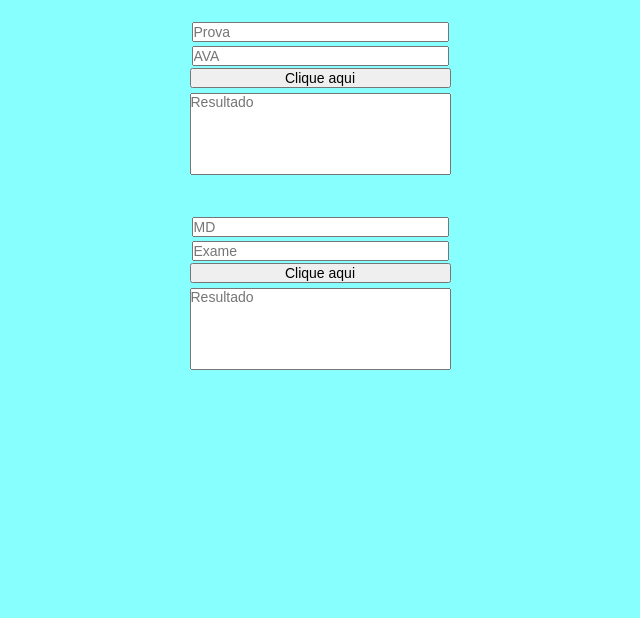
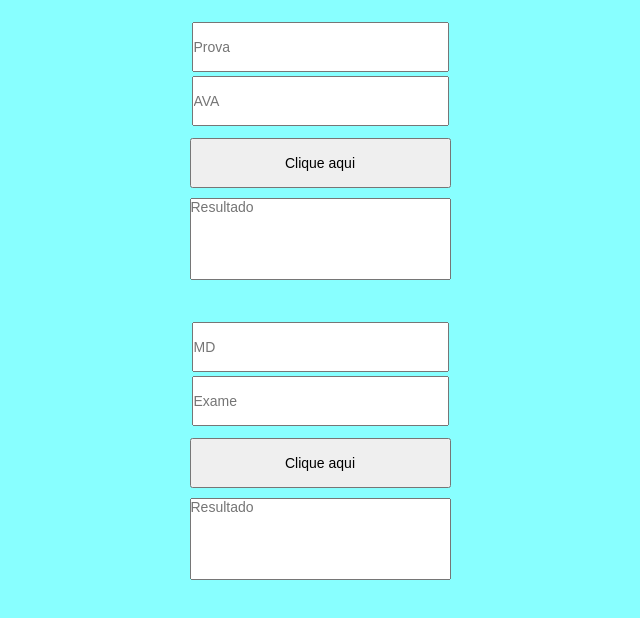
Before and after one commit to iyeskett/calc-nota, a website: page index.html in a window 1280 px wide. Shown: the whole page, without its empty margins (320-960 px from the left). Drawn offline with Linux system fonts and the light colour scheme.

Commit message:
aumentando tamanho dos botoes

```diff
--- a/assets/css/style.css
+++ b/assets/css/style.css
@@ -15,6 +15,15 @@ body{
     background-color: rgba(0, 255, 255, 0.468);
 }
 
+button{
+    height: 50px;
+    margin: 10px 0 10px 0;
+}
+
+input{
+    height: 50px;
+}
+
 .notas{
     display: flex;
     flex-direction: column;
@@ -22,16 +31,13 @@ body{
 }
 
 .txt{
-
     margin: 2px;
 }
 
 #resultado{
     resize: none;
-    margin-top: 5px;
 }
 
 #resultadoExame{
     resize: none;
-    margin-top: 5px;
 }
```
